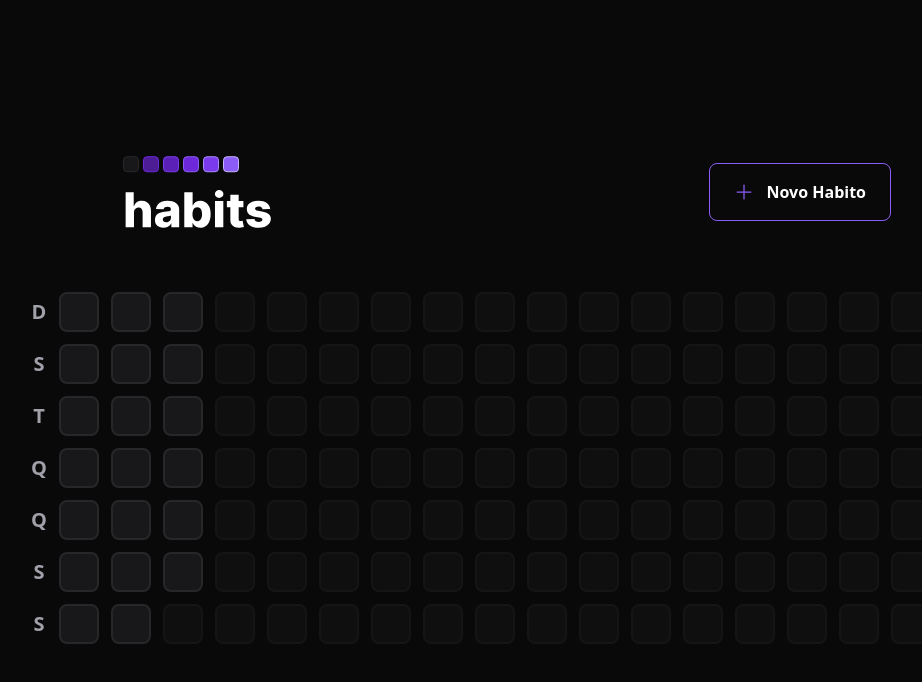
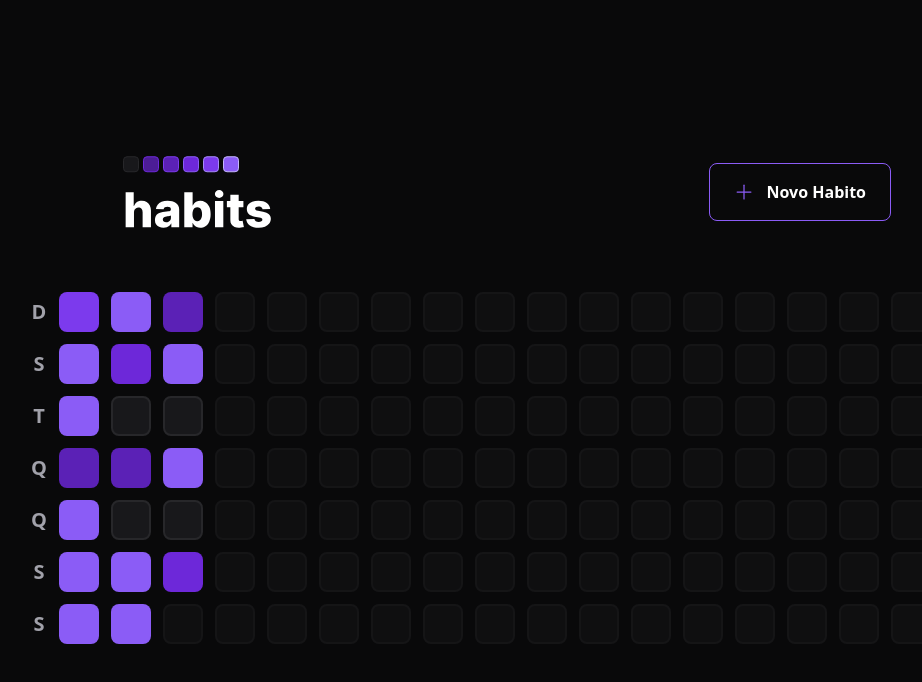
Before and after one commit to salvatoreDeploy/inteface-habit, a React (Vite) app: page / in a window 1280 px wide. Shown: the top 682 px of the page, without its empty margins (133-1055 px from the left). Built offline with nearby package versions, Linux system fonts and the light colour scheme.

Commit message:
feat: color alternation

```diff
--- a/package.json
+++ b/package.json
@@ -11,6 +11,7 @@
   "dependencies": {
     "@radix-ui/react-dialog": "^1.0.2",
     "@radix-ui/react-popover": "^1.0.3",
+    "clsx": "^1.2.1",
     "dayjs": "^1.11.7",
     "phosphor-react": "^1.4.1",
     "react": "^18.2.0",
--- a/src/components/HabitDay.tsx
+++ b/src/components/HabitDay.tsx
@@ -1,10 +1,31 @@
 import * as Popover from "@radix-ui/react-popover";
+import clsx from "clsx";
 import { ProgressBar } from "./ProgressBar";
 
-export function HabitDay() {
+interface HabitDayProps {
+  completed: number;
+  amount: number;
+}
+
+export function HabitDay({ completed, amount }: HabitDayProps) {
+  const completedPercentage = Math.round((completed / amount) * 100);
+
   return (
     <Popover.Root>
-      <Popover.Trigger className="w-10 h-10 bg-zinc-900 border-2 border-zinc-800 rounded-lg" />
+      <Popover.Trigger
+        className={clsx("w-10 h-10  rounded-lg", {
+          "bg-zinc-900 border-2 border-zinc-800": completedPercentage === 0,
+          "bg-violet-900 border-violet-800":
+            completedPercentage > 0 && completedPercentage < 20,
+          "bg-violet-800 border-violet-700":
+            completedPercentage >= 20 && completedPercentage < 40,
+          "bg-violet-700 border-violet-600":
+            completedPercentage >= 40 && completedPercentage < 60,
+          "bg-violet-600 border-violet-500":
+            completedPercentage >= 60 && completedPercentage < 80,
+          "bg-violet-500 border-violet-400": completedPercentage >= 80,
+        })}
+      />
       <Popover.Portal>
         <Popover.Content className="min-w-[320px] p-6 rounded-2xl bg-zinc-900 flex flex-col">
           <span className="font-semibold text-zinc-400">Terça-feira</span>
--- a/src/components/SummaryTable.tsx
+++ b/src/components/SummaryTable.tsx
@@ -25,7 +25,13 @@
       </div>
       <div className="grid grid-rows-7 grid-flow-col gap-3">
         {summaryDates.map((date) => {
-          return <HabitDay key={date.toString()} />;
+          return (
+            <HabitDay
+              completed={Math.round(Math.random() * 5)}
+              amount={5}
+              key={date.toString()}
+            />
+          );
         })}
 
         {amountOfDaysToFill > 0 &&
```
Also changed, not shown: 1 other file (tests, documents, lock files or other folders).
